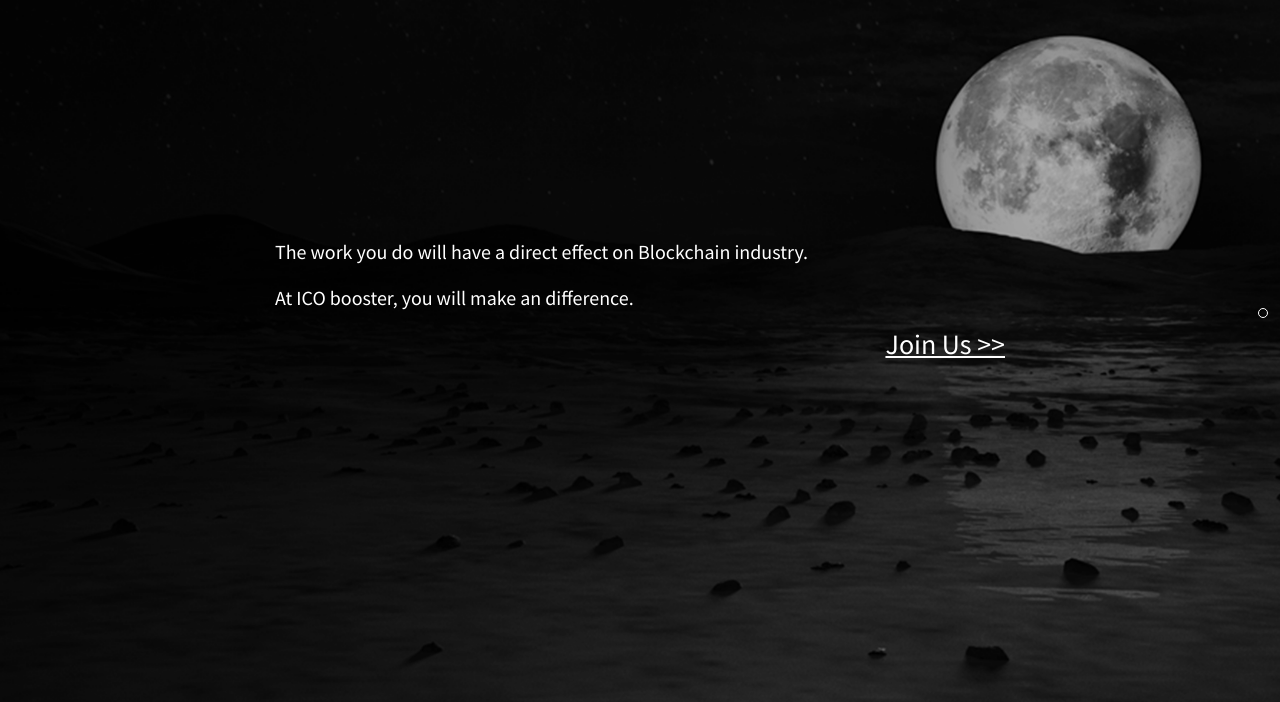
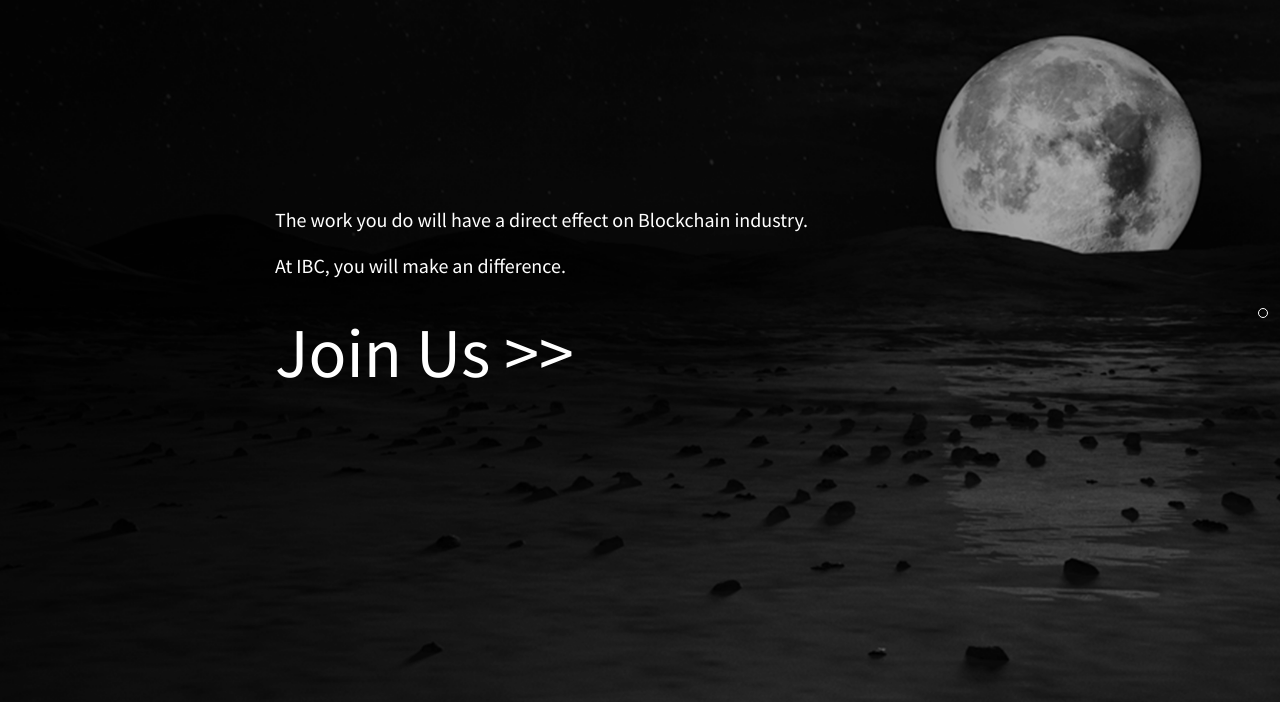
Before and after one commit to ICOBooster/icobooster.github.io, a plain HTML site: page career.html in a window 1280 px wide. Shown: the part 98-800 px from the top of the page. Drawn offline with nearby package versions, Linux system fonts and the light colour scheme; a web font is replaced by a local one.

Commit message:
update contact and career

```diff
--- a/career.html
+++ b/career.html
@@ -62,8 +62,9 @@
               <div class="row">
                 <div class="col-md-8 offset-md-2 col-sm-12">
                   <p>The work you do will have a direct effect on Blockchain industry.</p>
-                  <p>At ICO booster, you will make an difference.</p>
-                  <h3 class="joinus"><a href="mailto:hr@icobooster.com">Join Us >></a></h3>
+                  <p>At IBC, you will make an difference.</p>
+                  <hr>
+                  <h1 class="joinus"><a href="mailto:hr@icobooster.com">Join Us >></a></h1>
                 </div>
               </div>
             </div>
--- a/style/style.css
+++ b/style/style.css
@@ -357,13 +357,9 @@ body.disabled-onepage-scroll .onepage-wrapper section {
   height: auto;
 }
 
-.joinus {
-  text-align: right;
-}
-
 .joinus a {
+  font-size: 1.75em;
   color: white;
-  text-decoration: underline;
 }
 
 .business-list {
@@ -371,7 +367,6 @@ body.disabled-onepage-scroll .onepage-wrapper section {
 }
 
 .contact-email {
-  padding-left: 1.3rem;
   list-style-type: none;
 }
 
@@ -379,12 +374,11 @@ body.disabled-onepage-scroll .onepage-wrapper section {
   content: "\f003"; /* FontAwesome Unicode */
   font-family: FontAwesome;
   display: inline-block;
-  margin-left: -1.3rem;
+  margin-left: -2.4rem;
   width: 1.3em;
 }
 
 .contact-address {
-  padding-left: 1.3rem;
   list-style-type: none;
 }
 
@@ -392,6 +386,6 @@ body.disabled-onepage-scroll .onepage-wrapper section {
   content: "\f041"; /* FontAwesome Unicode */
   font-family: FontAwesome;
   display: inline-block;
-  margin-left: -1.3rem;
+  margin-left: -2.4rem;
   width: 1.3em;
 }
```
